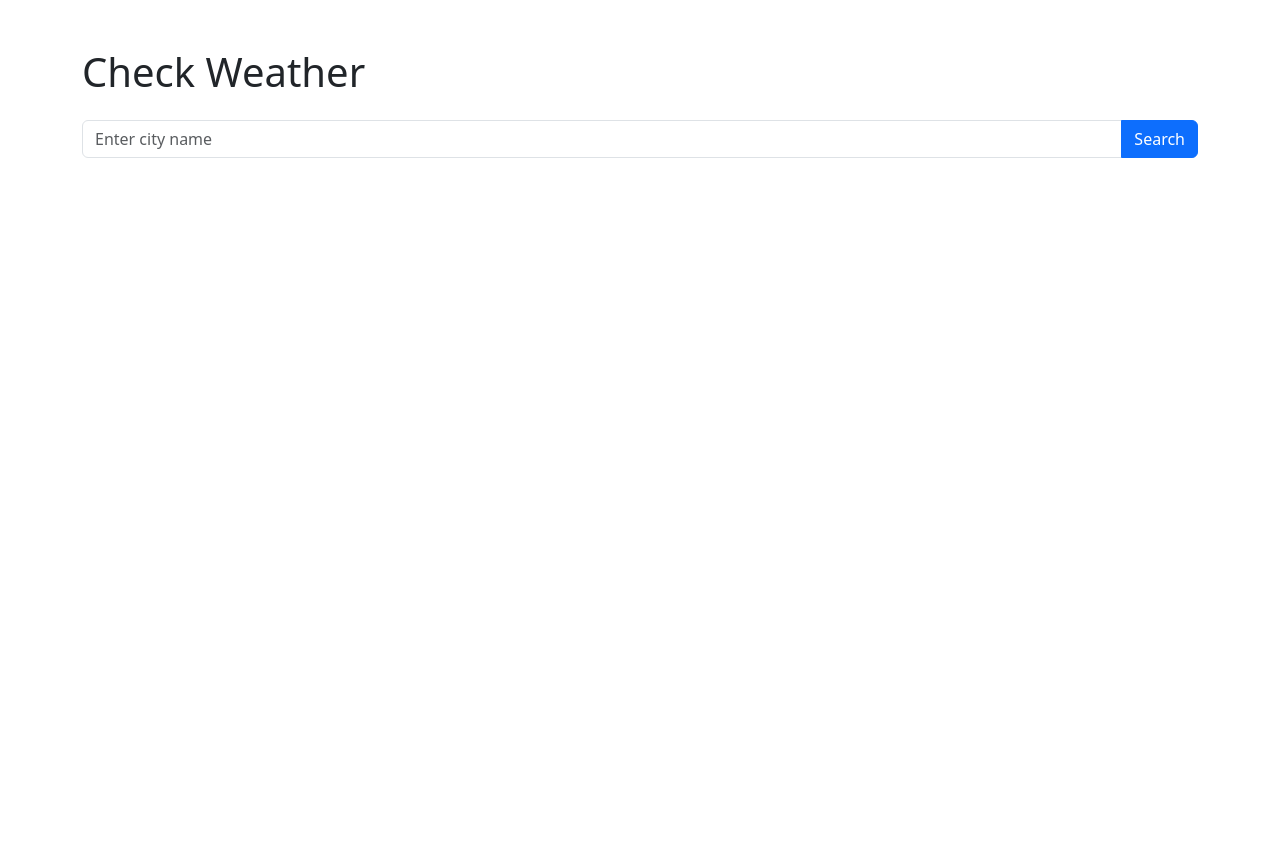
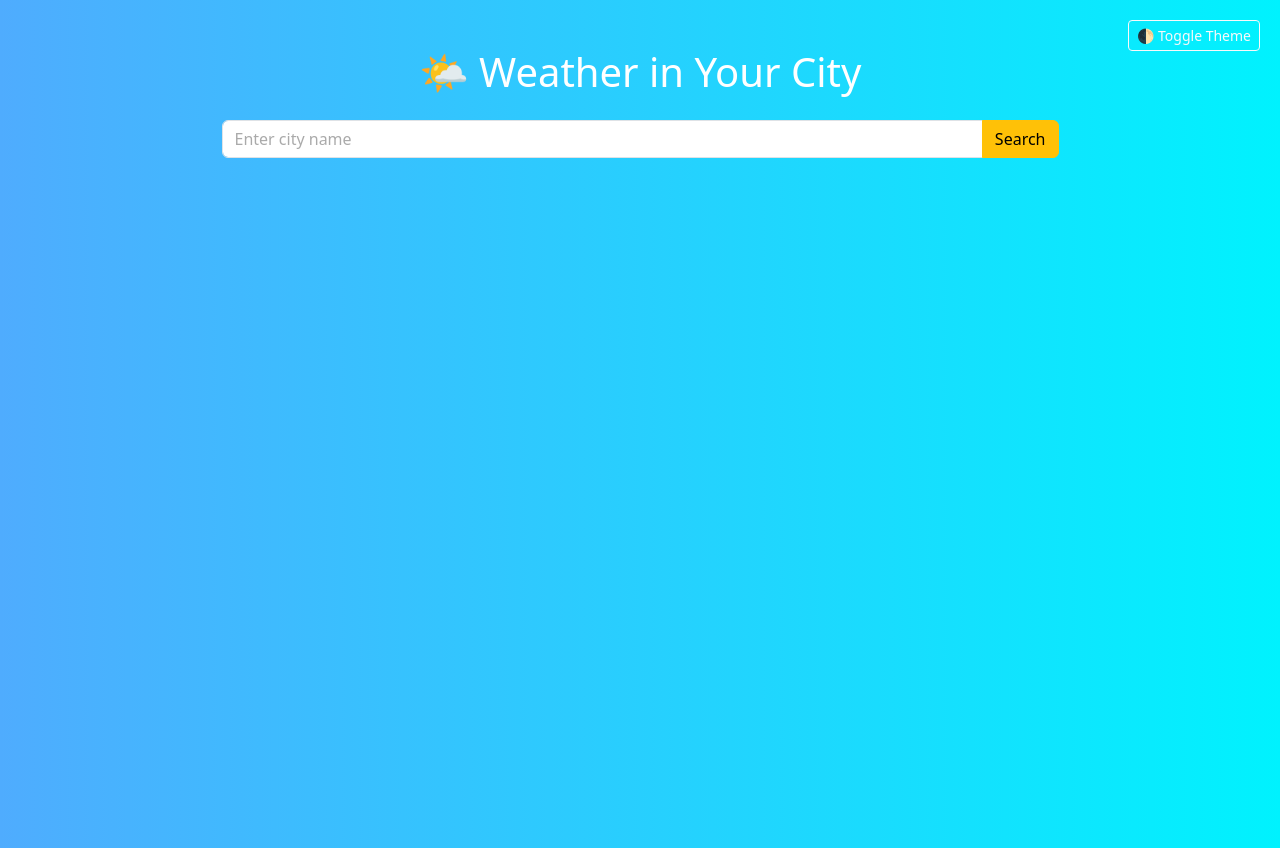
Before and after one commit to saicharan0000/live-weather, a website: page public/index.html in a window 1280 px wide. Before the commit the page ends 800 px from the top, so only its background shows below. Drawn offline with nearby package versions, Linux system fonts and the light colour scheme.

Commit message:
Updated the color theme of the project

```diff
--- a/public/index.html
+++ b/public/index.html
@@ -3,23 +3,69 @@
 <head>
   <meta charset="UTF-8">
   <title>Weather App</title>
+  <meta name="viewport" content="width=device-width, initial-scale=1">
   <link href="https://cdn.jsdelivr.net/npm/bootstrap@5.3.0/dist/css/bootstrap.min.css" rel="stylesheet">
+  <style>
+    body {
+      background: linear-gradient(to right, #4facfe, #00f2fe);
+      min-height: 100vh;
+      color: white;
+    }
+    .weather-card {
+      background-color: rgba(255, 255, 255, 0.1);
+      border-radius: 20px;
+      padding: 20px;
+      box-shadow: 0 0 15px rgba(0,0,0,0.3);
+    }
+    .weather-icon {
+      width: 80px;
+      height: 80px;
+    }
+    .form-control::placeholder {
+      color: #aaa;
+    }
+    .theme-toggle {
+      position: absolute;
+      top: 20px;
+      right: 20px;
+    }
+    .dark-mode {
+      background: linear-gradient(to right, #141e30, #243b55);
+      color: #f1f1f1;
+    }
+    .dark-mode .weather-card {
+      background-color: rgba(0, 0, 0, 0.3);
+    }
+  </style>
 </head>
-<body class="container mt-5">
-  <h1 class="mb-4">Check Weather</h1>
-  <div class="input-group mb-3">
-    <input type="text" id="cityInput" class="form-control" placeholder="Enter city name">
-    <button class="btn btn-primary" onclick="getWeather()">Search</button>
+<body>
+  <div class="theme-toggle">
+    <button class="btn btn-outline-light btn-sm" onclick="toggleTheme()">🌓 Toggle Theme</button>
   </div>
-  <div id="result" class="mt-4"></div>
+
+  <div class="container d-flex flex-column align-items-center justify-content-center mt-5">
+    <h1 class="text-center mb-4">🌤️ Weather in Your City</h1>
+
+    <div class="input-group mb-4 w-75">
+      <input type="text" id="cityInput" class="form-control" placeholder="Enter city name" />
+      <button class="btn btn-warning" onclick="getWeather()">Search</button>
+    </div>
+
+    <div id="result" class="weather-card text-center w-75 d-none"></div>
+  </div>
 
   <script>
+    function toggleTheme() {
+      document.body.classList.toggle('dark-mode');
+    }
+
     async function getWeather() {
       const city = document.getElementById('cityInput').value.trim();
-      const resDiv = document.getElementById('result');
+      const resultDiv = document.getElementById('result');
 
       if (!city) {
-        resDiv.innerHTML = '<p class="text-danger">Please enter a city name.</p>';
+        resultDiv.innerHTML = '<p class="text-danger">Please enter a city name.</p>';
+        resultDiv.classList.remove('d-none');
         return;
       }
 
@@ -28,17 +74,20 @@
         const data = await res.json();
 
         if (res.ok) {
-          resDiv.innerHTML = `
-            <h4>${data.name}, ${data.country}</h4>
+          resultDiv.innerHTML = `
+            <h3>${data.name}, ${data.country}</h3>
+            <img src="https:${data.icon}" alt="Weather Icon" class="weather-icon mt-2 mb-2" />
             <p><strong>Temperature:</strong> ${data.temp_c} °C</p>
-            <p><strong>Weather:</strong> ${data.condition}</p>
-            <img src="https:${data.icon}" alt="Weather icon">
+            <p><strong>Condition:</strong> ${data.condition}</p>
           `;
         } else {
-          resDiv.innerHTML = `<p class="text-danger">${data.error}</p>`;
+          resultDiv.innerHTML = `<p class="text-danger">${data.error}</p>`;
         }
+
+        resultDiv.classList.remove('d-none');
       } catch (err) {
-        resDiv.innerHTML = '<p class="text-danger">Error fetching weather data.</p>';
+        resultDiv.innerHTML = '<p class="text-danger">Failed to fetch weather data.</p>';
+        resultDiv.classList.remove('d-none');
       }
     }
   </script>
```
